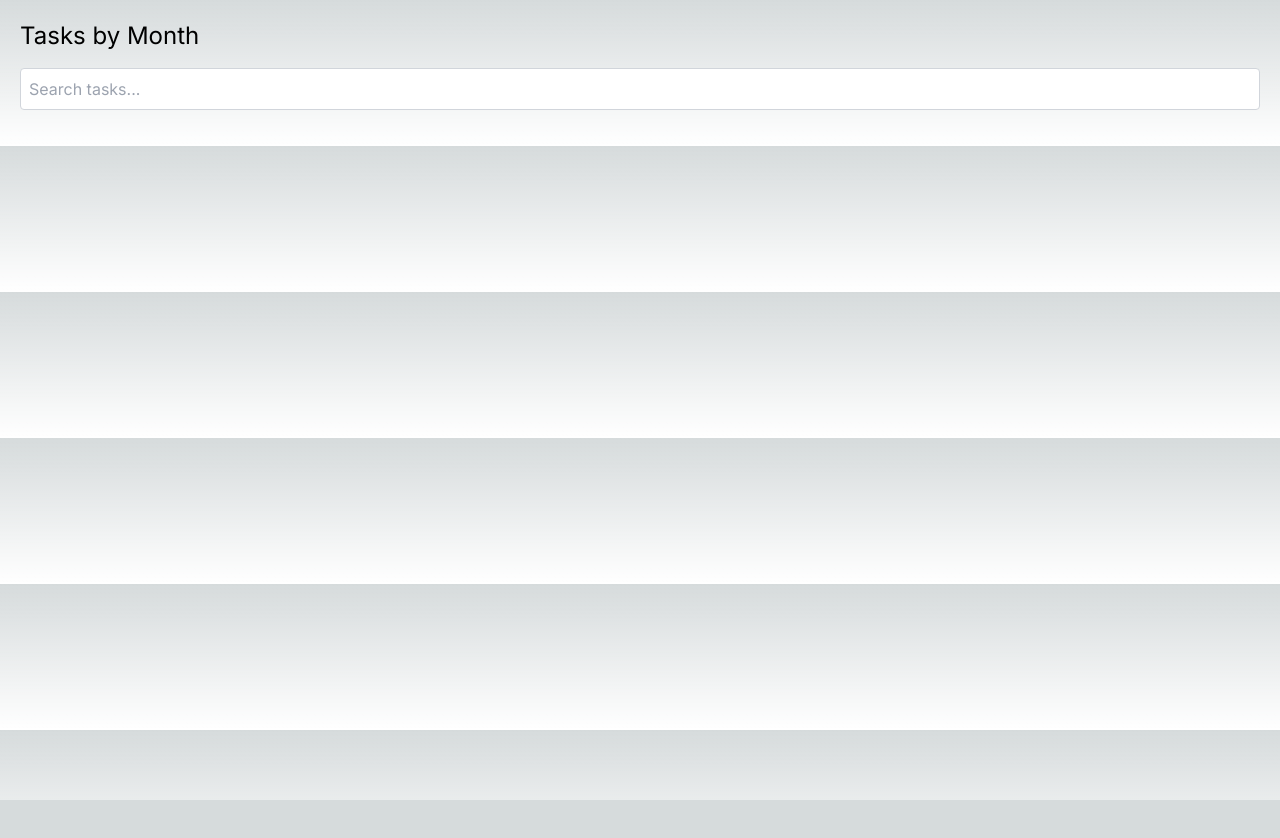
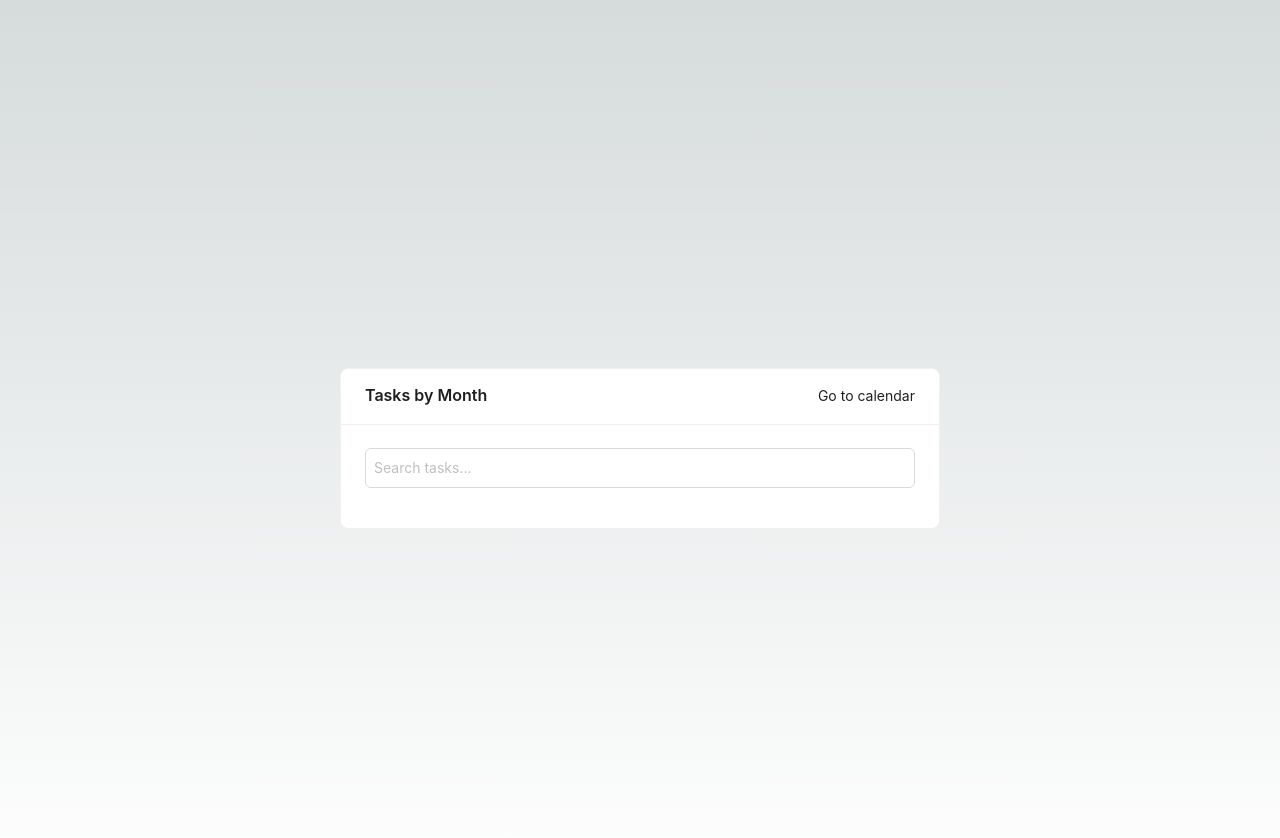
Before and after one commit to hadis-aliabadi/calendar, a Next.js app: page /tasks in a window 1280 px wide. Shown: the top 838 px of the page. Before the commit the page ends 800 px from the top, so only its background shows below. Built offline with nearby package versions, Linux system fonts and the light colour scheme.

Commit message:
feat:redesign components & provider added

```diff
--- a/src/app/layout.tsx
+++ b/src/app/layout.tsx
@@ -1,6 +1,8 @@
 import type { Metadata } from "next";
 import { Inter } from "next/font/google";
 import "./globals.css";
+import { Card } from "antd";
+import ReactQueryProvider from "@/utils/provider/ReactQueryProvider";
 
 const inter = Inter({ subsets: ["latin"] });
 
@@ -16,7 +18,13 @@ export default function RootLayout({
 }>) {
   return (
     <html lang="en">
-      <body className={inter.className}>{children}</body>
+      <body className={inter.className}>
+        <ReactQueryProvider>
+          <div className="flex justify-center  items-center h-screen my-12">
+            {children}
+          </div>
+        </ReactQueryProvider>
+      </body>
     </html>
   );
 }
--- a/src/app/page.tsx
+++ b/src/app/page.tsx
@@ -1,7 +1,7 @@
 'use client'
 
 import { useState } from 'react';
-import { Calendar, Modal, Input } from 'antd';
+import { Calendar, Modal, Input, Card } from 'antd';
 import { useTaskStore } from '@/store/useTaskStore';
 import Link from 'next/link';
 import type { Dayjs } from 'dayjs';
@@ -40,9 +40,7 @@ const Home = () => {
   };
 
   return (
-    <div className="p-5">
-      <h1 className="text-2xl mb-4">Task Calendar</h1>
-      <Link href='/tasks'>tasks</Link>
+    <Card title="Task Calendar" extra={<Link href="/tasks">Go to tasks</Link>} style={{ width: 600 }}>
         <Calendar fullscreen={false} onSelect={handleDateSelect} dateCellRender={dateCellRender} />
         <Modal
           title={`Add Task for ${selectedDate}`}
@@ -57,7 +55,7 @@ const Home = () => {
             onChange={(e) => setNewTask(e.target.value)}
           />
         </Modal>
-    </div>
+    </Card>
   );
 };
 
--- a/src/app/tasks/page.tsx
+++ b/src/app/tasks/page.tsx
@@ -1,7 +1,8 @@
 'use client'
 
 import { useTaskStore } from "@/store/useTaskStore";
-import { Input } from "antd";
+import { Card, Input } from "antd";
+import Link from "next/link";
 import { useState } from "react";
 
 
@@ -78,15 +79,13 @@ const Tasks = () => {
   }, {} as Record<number, { date: string; task: string[]; backgroundColor: string }[]>);
 
   return (
-    <div className="p-5">
-      <h1 className="text-2xl mb-4">Tasks by Month</h1>
-
-      <input
+    <Card title="Tasks by Month" extra={<Link href="/">Go to calendar</Link>} style={{ width: 600 }}>
+      <Input
         type="text"
         placeholder="Search tasks..."
         value={searchTerm}
         onChange={(e) => setSearchTerm(e.target.value)}
-        className="mb-4 p-2 border border-gray-300 rounded w-full"
+        className="mb-4 p-2  w-full"
       />
 
 
@@ -102,7 +101,7 @@ const Tasks = () => {
           </div>
         </div>
       ))}
-    </div>
+    </Card>
   );
 };
 
--- /dev/null
+++ b/src/utils/provider/ReactQueryProvider.tsx
@@ -0,0 +1,14 @@
+"use client";
+
+import { QueryClientProvider, QueryClient } from "react-query";
+import { useState } from "react";
+
+const ReactQueryProvider = ({ children }: { children: React.ReactNode }) => {
+  const [queryClient] = useState(() => new QueryClient());
+
+  return (
+    <QueryClientProvider client={queryClient}>{children}</QueryClientProvider>
+  );
+};
+
+export default ReactQueryProvider;
```
Lines whose indentation alone changed are shown as unchanged.
